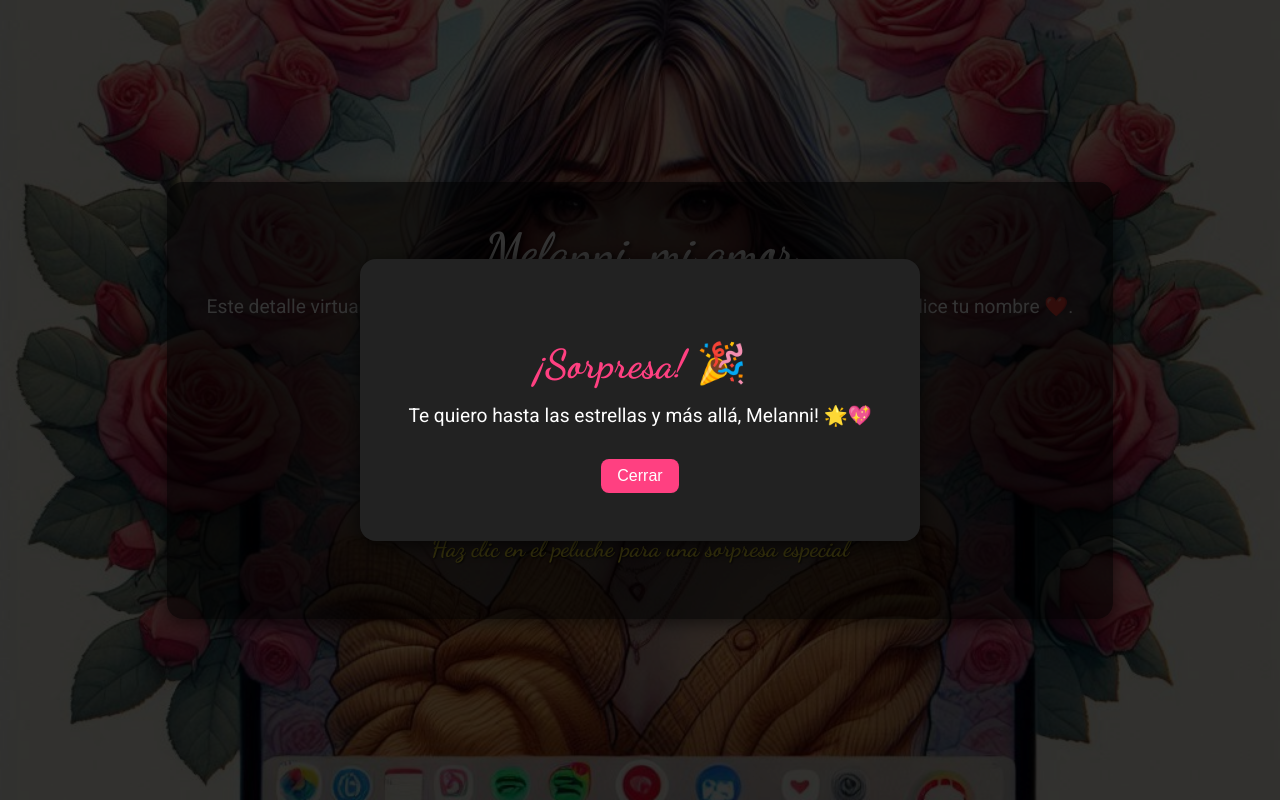
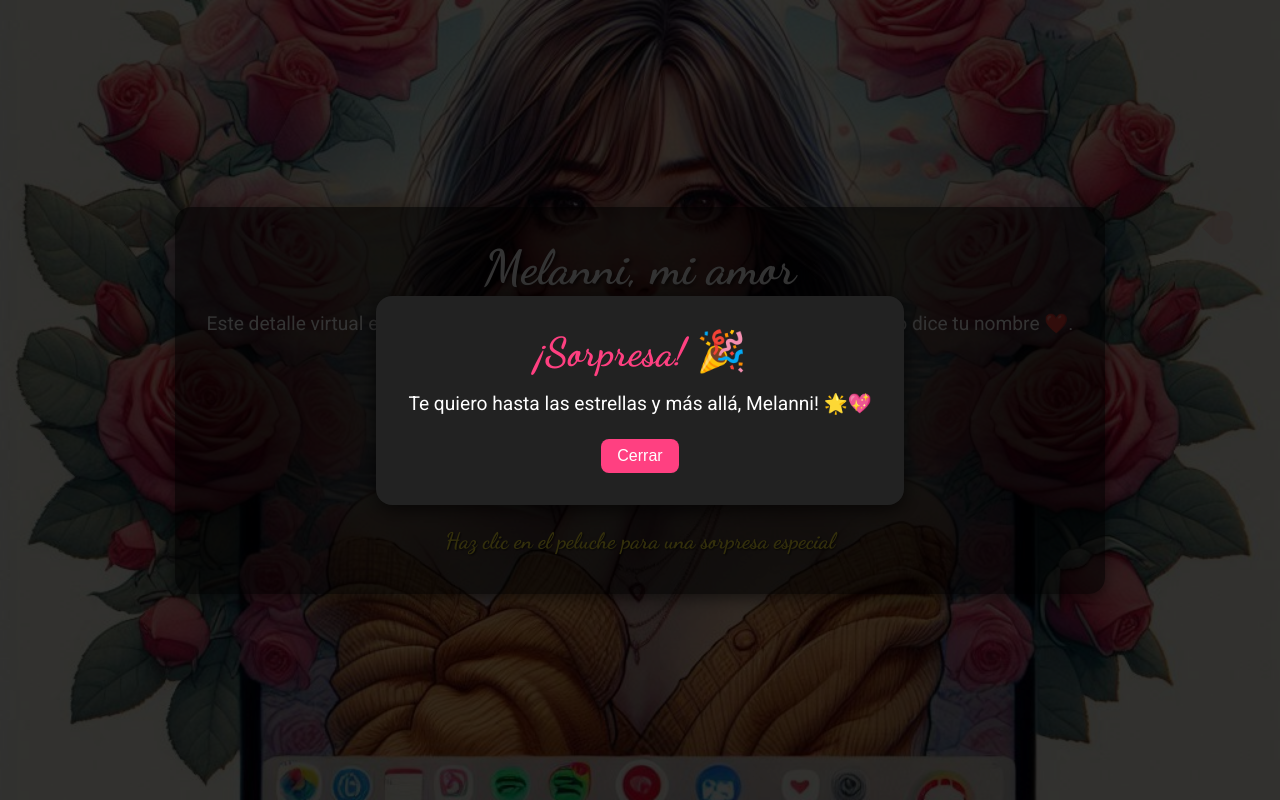
Before and after one commit to Anjos2/RegaloParaMiAmorcito, a plain HTML site: page index.html in a window 1280 px wide. Both pictures are taken after a click on the picture 639 px from the left and 427 px from the top of the page. Drawn offline with Linux system fonts and the light colour scheme.

Commit message:
Update index.html

```diff
--- a/index.html
+++ b/index.html
@@ -8,90 +8,82 @@
   <!-- Google Fonts -->
   <link href="https://fonts.googleapis.com/css2?family=Dancing+Script:wght@700&family=Roboto:wght@400;500&display=swap" rel="stylesheet">
   <style>
+    /* Reset y Layout */
+    * { margin: 0; padding: 0; box-sizing: border-box; }
     body {
-      margin: 0;
-      padding: 0;
       background: url('assets/rosas.jpeg') center/cover no-repeat;
       font-family: 'Roboto', sans-serif;
+      overflow: hidden;
+      position: relative;
       color: #fff;
+      text-align: center;
+      height: 100vh;
       display: flex;
       align-items: center;
       justify-content: center;
-      min-height: 100vh;
-      text-align: center;
-      overflow: hidden;
     }
+    /* Mensaje central */
     .mensaje {
-      background: rgba(0, 0, 0, 0.6);
-      padding: 2.5rem;
+      position: relative;
+      background: rgba(0,0,0,0.6);
+      padding: 2rem;
       border-radius: 1rem;
+      box-shadow: 0 4px 15px rgba(0,0,0,0.5);
+      z-index: 10;
       max-width: 90%;
-      box-shadow: 0 4px 15px rgba(0,0,0,0.5);
     }
     h1 {
       font-family: 'Dancing Script', cursive;
       font-size: 3rem;
-      margin: 0;
       text-shadow: 2px 2px 4px rgba(0,0,0,0.7);
+      margin-bottom: 1rem;
     }
     p {
       font-size: 1.2rem;
-      margin: 1rem 0;
+      margin: 0.5rem 0;
     }
     p.click-instr {
       font-family: 'Dancing Script', cursive;
-      font-size: 1.5rem;
+      font-size: 1.4rem;
       color: #ffeb3b;
       text-shadow: 1px 1px 2px rgba(0,0,0,0.8);
-      margin-top: 2rem;
+      margin-top: 1.5rem;
     }
+    /* Peluche animado */
     #peluche {
       width: 140px;
-      margin-top: 1.5rem;
+      margin-top: 1rem;
       cursor: pointer;
       transition: transform 0.3s ease;
     }
-    #peluche:hover {
-      transform: scale(1.4) rotate(-10deg);
-    }
+    #peluche:hover { transform: scale(1.4) rotate(-10deg); }
+
     /* Overlay modal */
     .overlay {
-      position: fixed;
-      top: 0;
-      left: 0;
-      width: 100%;
-      height: 100%;
-      background: rgba(0, 0, 0, 0.8);
-      display: flex;
-      align-items: center;
-      justify-content: center;
-      visibility: hidden;
-      opacity: 0;
+      position: fixed; top:0; left:0;
+      width:100%; height:100%;
+      background: rgba(0,0,0,0.8);
+      display:flex; align-items:center; justify-content:center;
+      visibility:hidden; opacity:0;
       transition: opacity 0.5s ease;
-      z-index: 100;
+      z-index: 20;
     }
-    .overlay.show {
-      visibility: visible;
-      opacity: 1;
-    }
-    .overlay .modal-content {
+    .overlay.show { visibility:visible; opacity:1; }
+    .modal-content {
       background: #222;
-      padding: 3rem;
+      padding: 2rem;
       border-radius: 1rem;
-      text-align: center;
       box-shadow: 0 4px 20px rgba(0,0,0,0.7);
+      position: relative;
+      overflow: hidden;
     }
     .overlay h2 {
       font-family: 'Dancing Script', cursive;
       font-size: 2.5rem;
+      color: #ff4081;
       margin-bottom: 1rem;
-      color: #ff4081;
     }
-    .overlay p {
-      font-size: 1.2rem;
-      color: #fff;
-      margin-bottom: 2rem;
-    }
+    .overlay p { font-size:1.2rem; color:#fff; margin-bottom:1.5rem; }
     .btn-cerrar {
       padding: 0.5rem 1rem;
       font-size: 1rem;
@@ -102,8 +94,29 @@
       cursor: pointer;
       transition: background 0.3s;
     }
-    .btn-cerrar:hover {
-      background: #e91e63;
+    .btn-cerrar:hover { background: #e91e63; }
+
+    /* Corazones flotantes */
+    .heart {
+      width: 20px; height: 20px;
+      position: absolute;
+      background: red;
+      transform: rotate(45deg);
+      animation: floatUp 4s infinite;
+      opacity: 0.8;
+    }
+    .heart:before, .heart:after {
+      content: '';
+      width: 20px; height: 20px;
+      background: red;
+      position: absolute;
+      border-radius: 50%;
+    }
+    .heart:before { top: -10px; left: 0; }
+    .heart:after  { left: 10px; top: 0; }
+    @keyframes floatUp {
+      0% { transform: translateY(0) rotate(45deg); opacity: 0.8; }
+      100% { transform: translateY(-200px) rotate(45deg); opacity: 0; }
     }
   </style>
 </head>
@@ -129,12 +142,28 @@
     const overlay = document.getElementById('overlay');
     const btnCerrar = document.getElementById('btnCerrar');
 
+    // Mostrar modal y generar corazones
     peluche.addEventListener('click', () => {
       overlay.classList.add('show');
+      crearCorazones(20);
     });
+
     btnCerrar.addEventListener('click', () => {
       overlay.classList.remove('show');
     });
+
+    // Función para generar corazones flotantes
+    function crearCorazones(cantidad) {
+      for (let i = 0; i < cantidad; i++) {
+        const heart = document.createElement('div');
+        heart.classList.add('heart');
+        heart.style.left = Math.random() * 100 + '%';
+        heart.style.animationDuration = 3 + Math.random() * 2 + 's';
+        document.body.appendChild(heart);
+        // Eliminar después de la animación
+        heart.addEventListener('animationend', () => heart.remove());
+      }
+    }
   </script>
 </body>
 </html>
```
